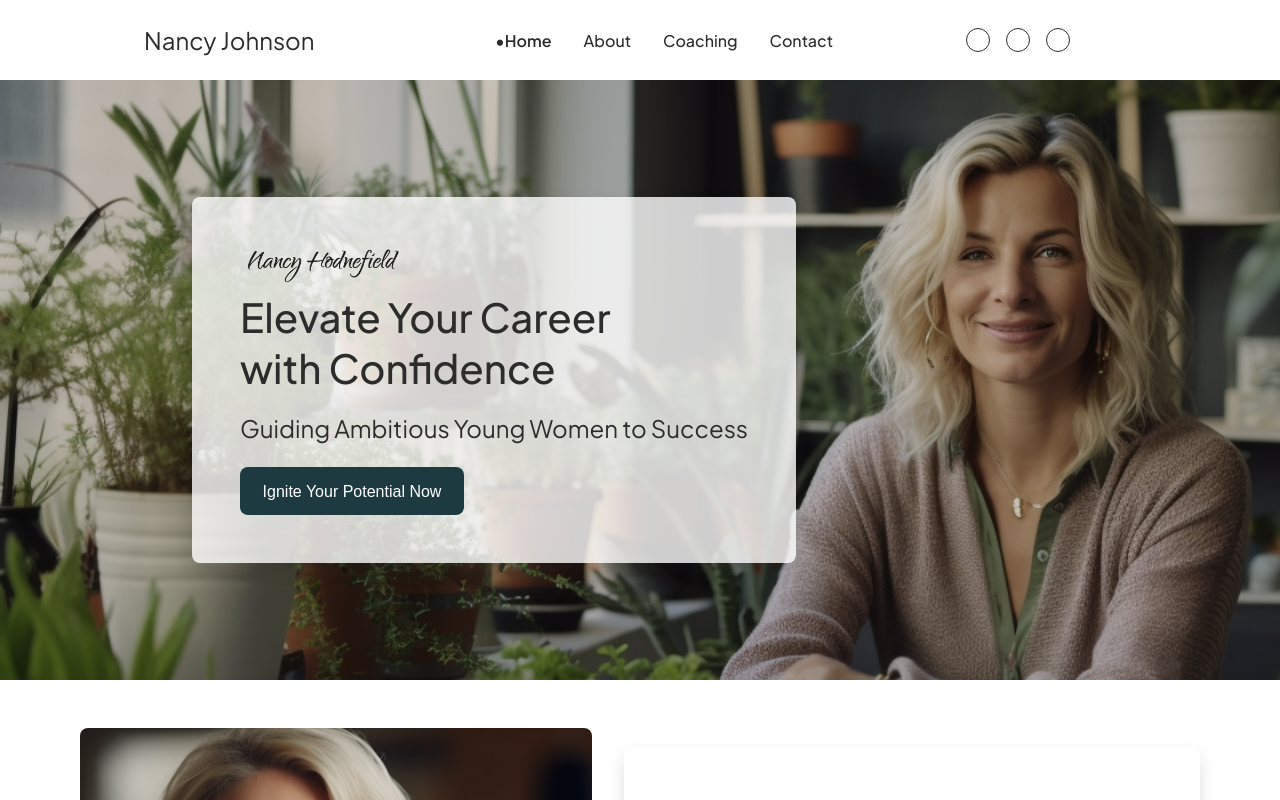
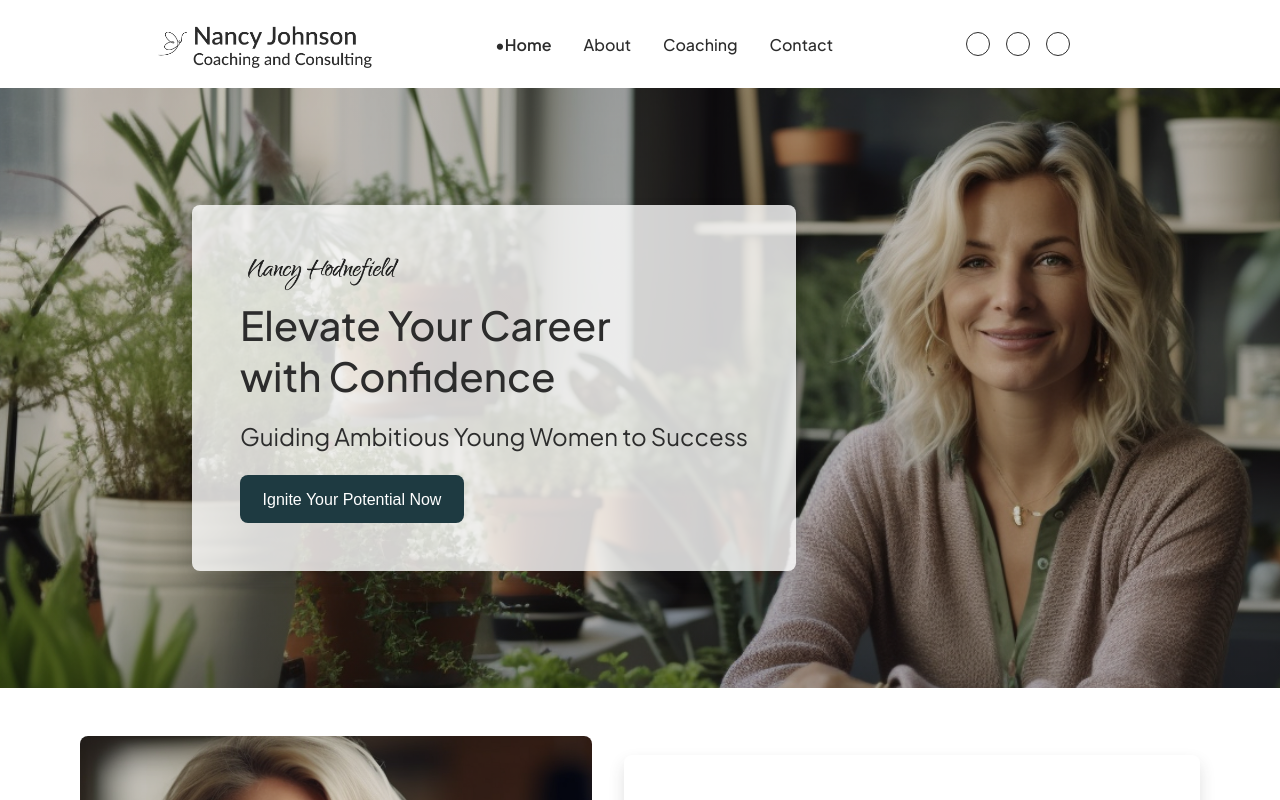
Before and after one commit to petehodnefield/nancy-coaching, a Next.js app: page / in a window 1280 px wide. Shown: the top 800 px of the page. Built offline with nearby package versions, Linux system fonts and the light colour scheme; some icons are missing.

Commit message:
Added butterfly logo

```diff
--- a/src/components/Header/Header.js
+++ b/src/components/Header/Header.js
@@ -3,11 +3,14 @@ import { Inter, Plus_Jakarta_Sans } from "next/font/google";
 import Link from "next/link";
 import Nav from "./Nav";
 const pjs = Plus_Jakarta_Sans({ subsets: ["latin"] });
+import logoFull from "../../../public/assets/logo/logo-full.png";
+import logoButterfly from "../../../public/assets/logo/logo-butterfly.png";
 
 import styles from "@/styles/Header.module.css";
 import SocialIcons from "../SocialIcons/SocialIcons";
 import Hamburger from "../Hamburger/Hamburger";
 import HamburgerMenu from "../Hamburger/HamburgerMenu";
+import Image from "next/image";
 
 const Header = ({
   hamburgerOpen,
@@ -20,10 +23,19 @@ const Header = ({
       <div className={styles.header__content}>
         <Link
           onClick={() => setNavSelected("")}
-          className={styles.header__logo}
+          className={styles.header__logoWrapper}
           href="/"
         >
-          Nancy Johnson
+          <Image
+            className={`${styles.header__logoFull}`}
+            src={logoFull}
+            alt="Nancy Johnson Coaching and Consulting"
+          />
+          <Image
+            className={`${styles.header__logoButterfly}`}
+            src={logoButterfly}
+            alt="Nancy Johnson Coaching and Consulting"
+          />
         </Link>
         <Hamburger
           hamburgerOpen={hamburgerOpen}
--- a/src/components/Layout.js
+++ b/src/components/Layout.js
@@ -10,9 +10,7 @@ export default function Layout({ children }) {
   return (
     <>
       <Head>
-        <title>
-          Nancy Johnson | {!navSelected ? "Professional Coach" : navSelected}
-        </title>
+        <title>Nancy Johnson | Professional Coaching</title>
         <meta name="description" content="Generated by create next app" />
         <meta name="viewport" content="width=device-width, initial-scale=1" />
         <link rel="icon" href="/favicon.ico" />
--- a/src/styles/Header.module.css
+++ b/src/styles/Header.module.css
@@ -1,7 +1,7 @@
 .header {
   width: 100%;
   display: flex;
-  height: 80px;
+  height: 88px;
   justify-content: center;
   align-items: center;
 }
@@ -18,13 +18,40 @@
   }
 }
 
-.header__logo {
-  font-size: 1.5rem;
-  flex: 1 1 0;
-  width: 0;
-  text-align: left;
+.header__logoWrapper {
+  height: 3rem;
+  width: 100%;
+  display: flex;
+  align-items: center;
+  justify-content: flex-start;
 }
-
+@media screen and (min-width: 768px) {
+  .header__logoWrapper {
+    font-size: 1.5rem;
+    flex: 1 1 0;
+    width: 0;
+  }
+}
+.header__logoButterfly {
+  height: 4rem;
+  width: 4rem;
+}
+@media screen and (min-width: 768px) {
+  .header__logoButterfly {
+    display: none;
+  }
+}
+.header__logoFull {
+  display: none;
+}
+@media screen and (min-width: 768px) {
+  .header__logoFull {
+    display: flex;
+    height: 100%;
+    width: 100%;
+    object-fit: contain;
+  }
+}
 .nav__main {
   flex: 2 1 0;
   width: 0;
```
Also changed, not shown: public/assets/logo/logo-butterfly.png (added), public/assets/logo/logo-full.png (added).
